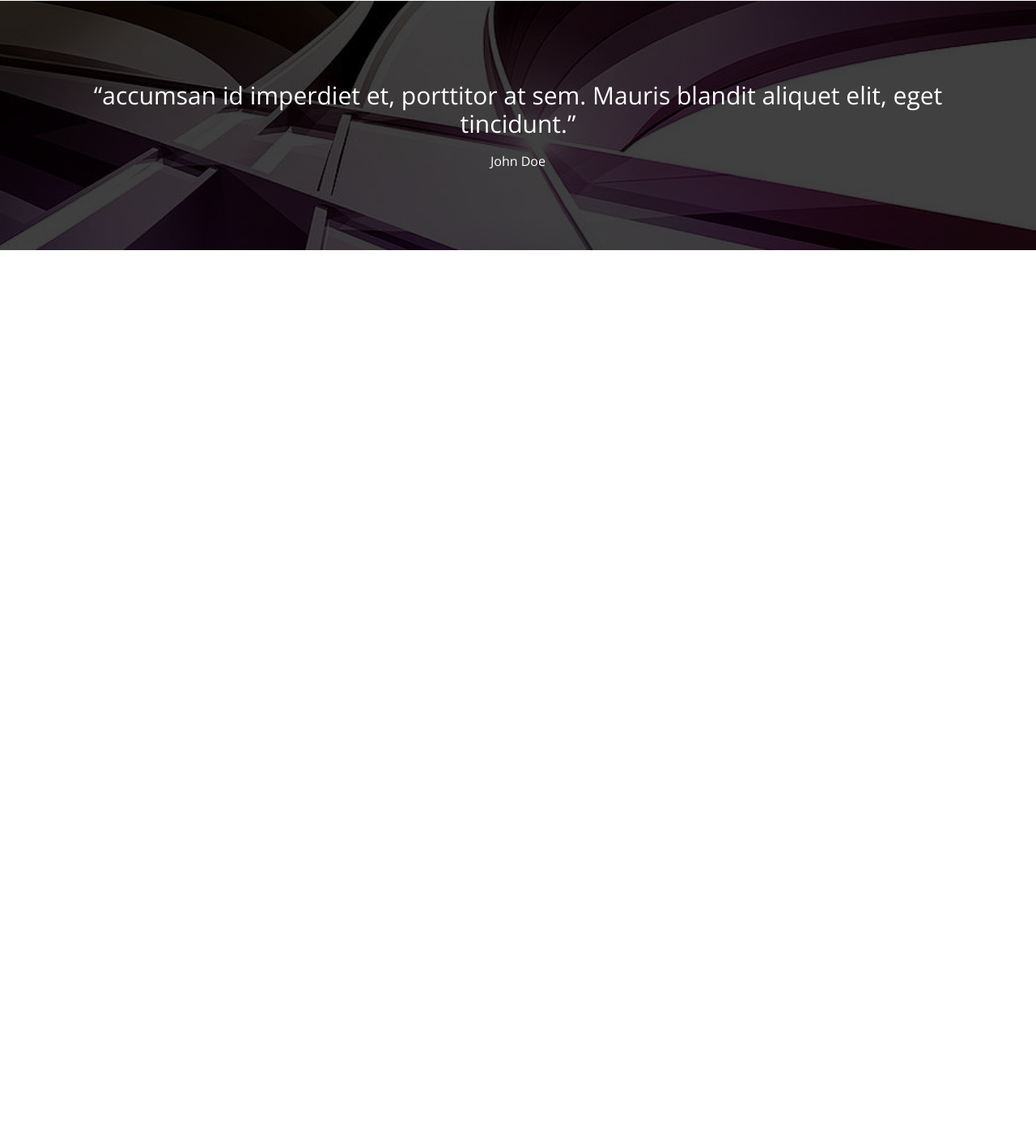
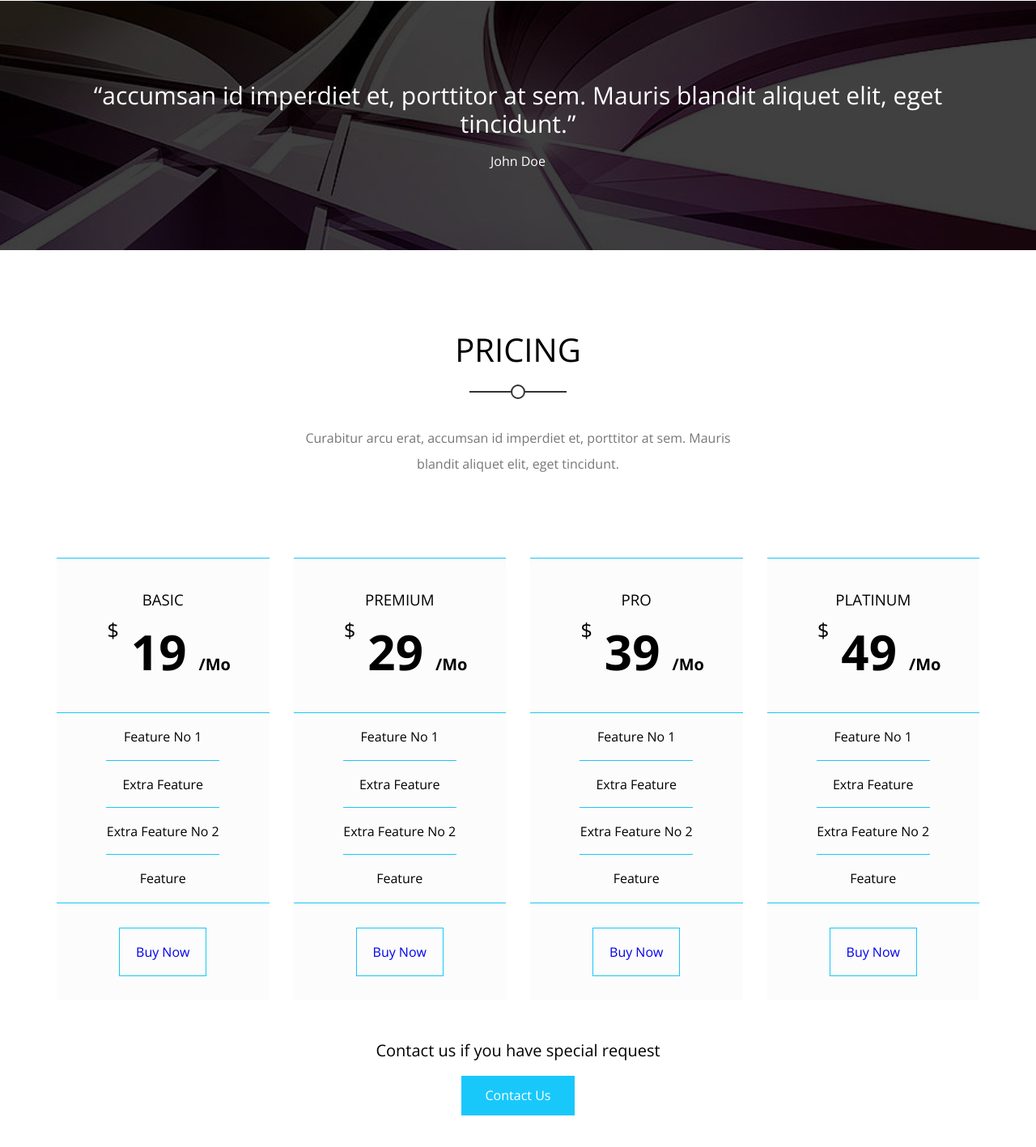
Before and after one commit to AhmaadAlharbi/KASPER-HTML-CSS-template-2, a plain HTML site: page index.html in a window 1280 px wide. Shown: the part 5781-7198 px from the top of the page at 81% size. Before the commit the page ends 6090 px from the top, so only its background shows below. Drawn offline with nearby package versions, Linux system fonts and the light colour scheme.

Commit message:
finish Pricing section

```diff
--- a/css/kasper.css
+++ b/css/kasper.css
@@ -710,3 +710,89 @@ header nav .form i {
   display: block;
 }
 /* End Quote */
+/* Start Pricing */
+.pricing{
+  padding: var(--section-padding) 0;
+}
+.pricing .plans{
+  display: grid;
+  grid-template-columns: repeat(auto-fill,minmax(250px,1fr));
+  gap: 30px;
+}
+.pricing .plans .plan{
+  background-color: #fcfcfc;
+  text-align: center;
+}
+.pricing .plans .plan .head{
+  padding: 40px 20px;
+  border-top: 1px solid var(--main-color);
+  border-bottom: 1px solid var(--main-color);
+}
+.pricing .plans .plan .head h3{
+  font-weight: normal;
+  margin-bottom: 20px;
+  text-transform: uppercase;
+}
+.pricing .plans .plan .head span{
+  font-size: 60px;
+  font-weight: bold;
+
+}
+
+.pricing .plans .plan .head span::before{
+  content: "$";
+  font-size: 25px;
+  position: relative;
+  top: -40px;
+  margin-right: 15px;
+  font-weight: normal;
+}
+.pricing .plans .plan .head span::after{
+  content: "/Mo";
+  font-size: 20px;
+  position: relative;
+  right: -15px;
+}
+.pricing .plans .plan ul{
+  border-bottom: 1px solid var(--main-color);
+}
+.pricing .plans .plan ul li{
+  padding: 20px;
+
+}
+.pricing .plans .plan ul li:not(:last-child ){
+  position: relative;
+}
+.pricing .plans .plan ul li:not(:last-child )::after{
+  content: '';
+  width: 140px;
+  height: 1px;
+  position:absolute;
+  background-color: var(--main-color);
+  left: 50%;
+  transform: translateX(-50%);
+  bottom: 0;
+}
+.pricing .plans .plan .foot a {
+  display: block;
+  padding: 20px 20px;
+  text-decoration: none;
+  border: 1px solid var(--main-color);
+  width: fit-content;
+  margin: 30px auto;
+}
+.pricing .contact-text {
+  text-align: center;
+  margin: 50px auto 20px;
+  font-size: 20px;
+}
+.pricing .contact-link {
+  display: block;
+  width: fit-content;
+  margin: 20px auto;
+  background-color: var(--main-color);
+  color: white;
+  padding: 15px 30px;
+  text-decoration: none;
+}
+/* END Pricing */
--- a/index.html
+++ b/index.html
@@ -278,7 +278,7 @@
           </div>
         </div>
       </div>
-      <!-- End Stats -->
+        <!-- End Stats -->
         <!-- Start Skills -->
         <div class="our-skills">
           <div class="container">
@@ -344,15 +344,92 @@
             </div>
           </div>
         </div>
-        <!-- End Skills -->
-        <!-- Start Quote -->
+     <!-- End Skills -->
+     <!-- Start Quote -->
         <div class="quote">
            <div class="container">
              <q>accumsan id imperdiet et, porttitor at sem. Mauris blandit aliquet elit, eget tincidunt.</q>
             <span>John Doe</span>
            </div>
         </div>
-    <!-- End Quote -->
+      <!-- End Quote -->
+      <!-- Start Pricing -->
+    <div class="pricing">
+      <div class="container">
+        <div class="main-heading">
+          <h2>Pricing</h2>
+          <p>
+            Curabitur arcu erat, accumsan id imperdiet et, porttitor at sem. Mauris blandit aliquet elit, eget
+            tincidunt.
+          </p>
+        </div>
+        <div class="plans">
+          <div class="plan">
+            <div class="head">
+              <h3>Basic</h3>
+              <span>19</span>
+            </div>
+            <ul>
+              <li>Feature No 1</li>
+              <li>Extra Feature</li>
+              <li>Extra Feature No 2</li>
+              <li>Feature</li>
+            </ul>
+            <div class="foot">
+              <a href="#">Buy Now</a>
+            </div>
+          </div>
+          <div class="plan">
+            <div class="head">
+              <h3>Premium</h3>
+              <span>29</span>
+            </div>
+            <ul>
+              <li>Feature No 1</li>
+              <li>Extra Feature</li>
+              <li>Extra Feature No 2</li>
+              <li>Feature</li>
+            </ul>
+            <div class="foot">
+              <a href="#">Buy Now</a>
+            </div>
+          </div>
+          <div class="plan">
+            <div class="head">
+              <h3>Pro</h3>
+              <span>39</span>
+            </div>
+            <ul>
+              <li>Feature No 1</li>
+              <li>Extra Feature</li>
+              <li>Extra Feature No 2</li>
+              <li>Feature</li>
+            </ul>
+            <div class="foot">
+              <a href="#">Buy Now</a>
+            </div>
+          </div>
+          <div class="plan">
+            <div class="head">
+              <h3>Platinum</h3>
+              <span>49</span>
+            </div>
+            <ul>
+              <li>Feature No 1</li>
+              <li>Extra Feature</li>
+              <li>Extra Feature No 2</li>
+              <li>Feature</li>
+            </ul>
+            <div class="foot">
+              <a href="#">Buy Now</a>
+            </div>
+          </div>
+        </div>
+        <p class="contact-text">Contact us if you have special request</p>
+        <a href="#" class="contact-link">Contact Us</a>
+      </div>
+    </div>
+    <!-- End Pricing -->
 
   </body>
 </html>
```
